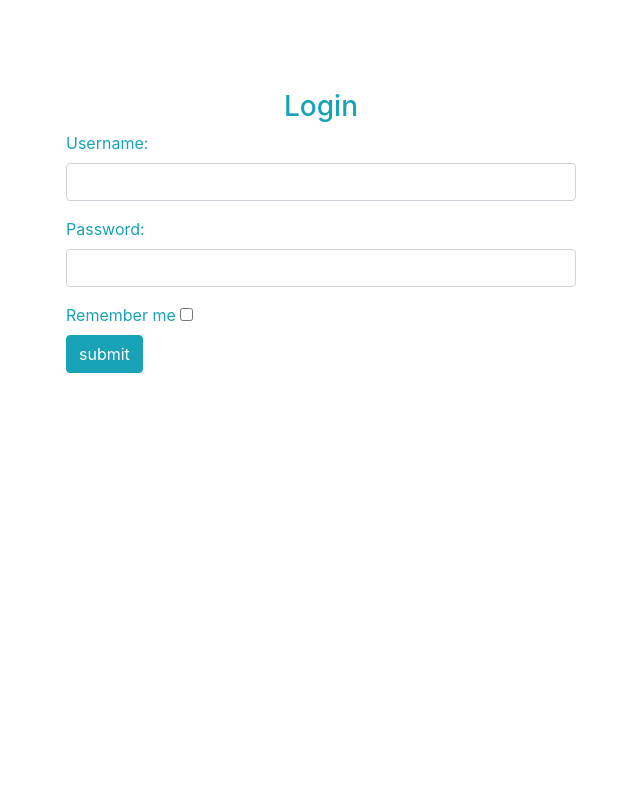
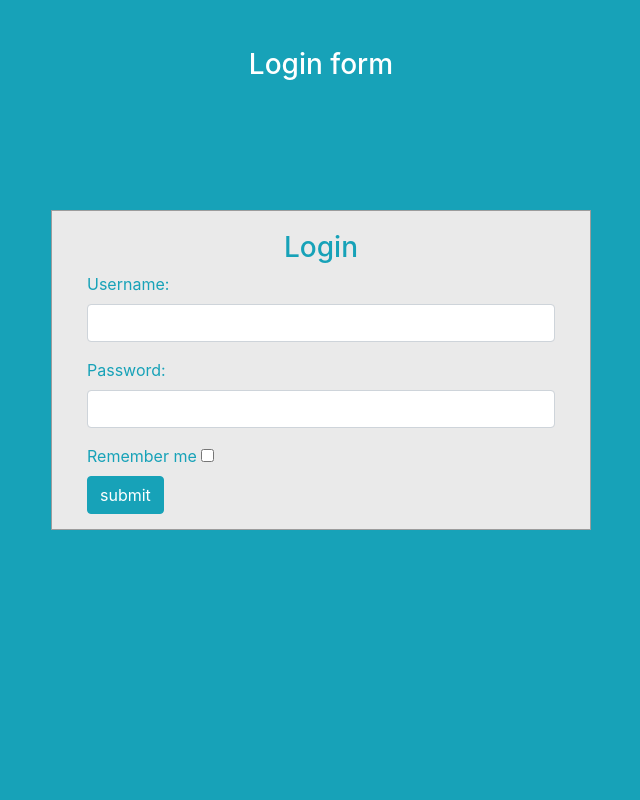
Before and after one commit to n3f0/SIPD-IMPORTER, a CodeIgniter 4 app: template app/Views/home.php in a window 1280 px wide. Shown: the whole page, without its empty margins (319-959 px from the left). Run offline with PHP 8.4 and a stand-in for CodeIgniter, Linux system fonts and the light colour scheme; the template is opened without the code that fills it, so the values that code supplies are empty; some libraries are stand-ins or nearby versions.

Commit message:
penambahan style css

```diff
--- a/app/Views/home.php
+++ b/app/Views/home.php
@@ -2,6 +2,27 @@
     <head>
         <title>.::SIPD Importer Tools::.</title>
         <link rel="stylesheet" href="https://maxcdn.bootstrapcdn.com/bootstrap/4.5.2/css/bootstrap.min.css">
+        <style>
+            body {
+                margin: 0;
+                padding: 0;
+                background-color: #17a2b8;
+                height: 100vh;
+                }
+                #login .container #login-row #login-column #login-box {
+                margin-top: 120px;
+                max-width: 600px;
+                height: 320px;
+                border: 1px solid #9C9C9C;
+                background-color: #EAEAEA;
+                }
+                #login .container #login-row #login-column #login-box #login-form {
+                padding: 20px;
+                }
+                #login .container #login-row #login-column #login-box #login-form #register-link {
+                margin-top: -85px;
+                }
+        </style>
     </head>
     <body>
         <div id="login">
```
